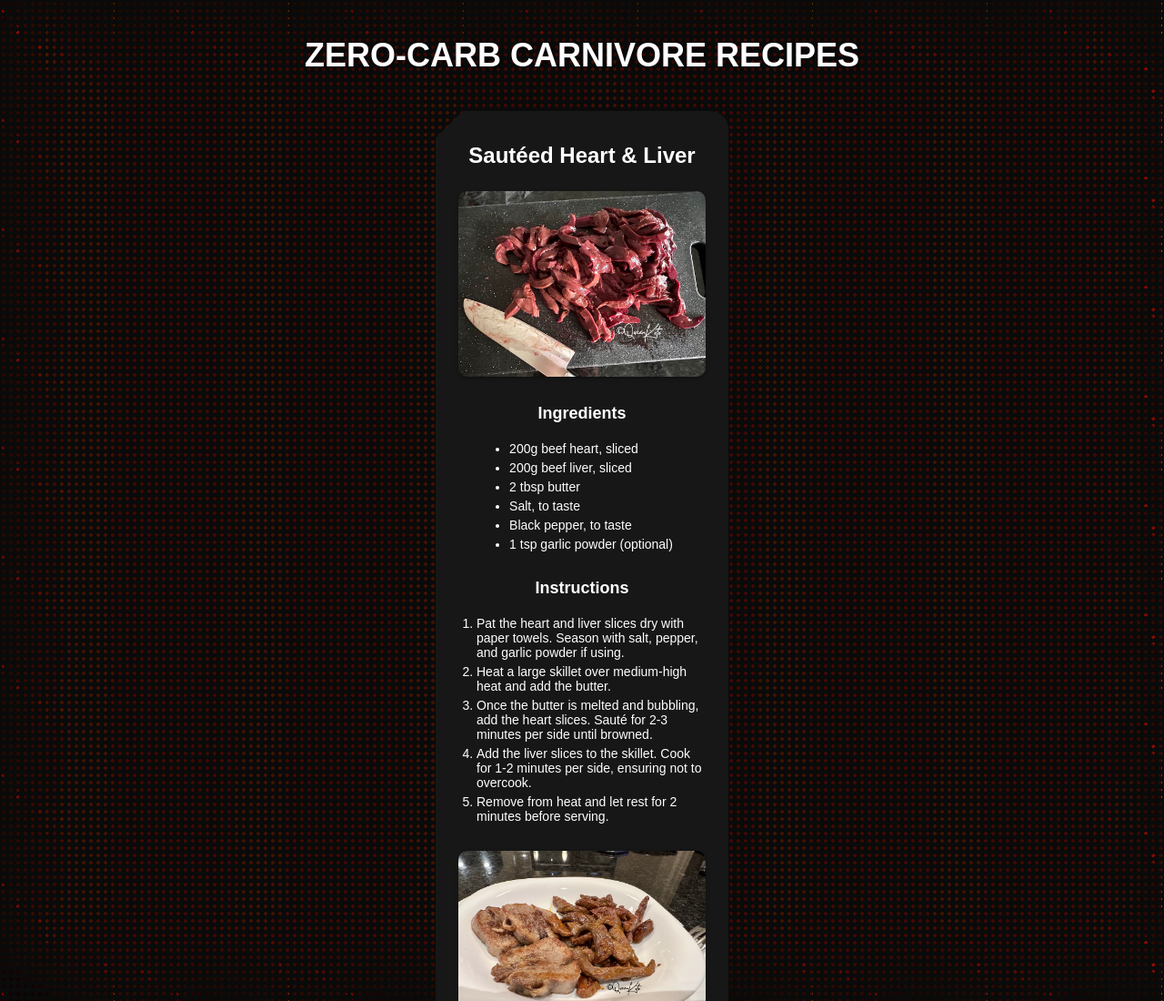
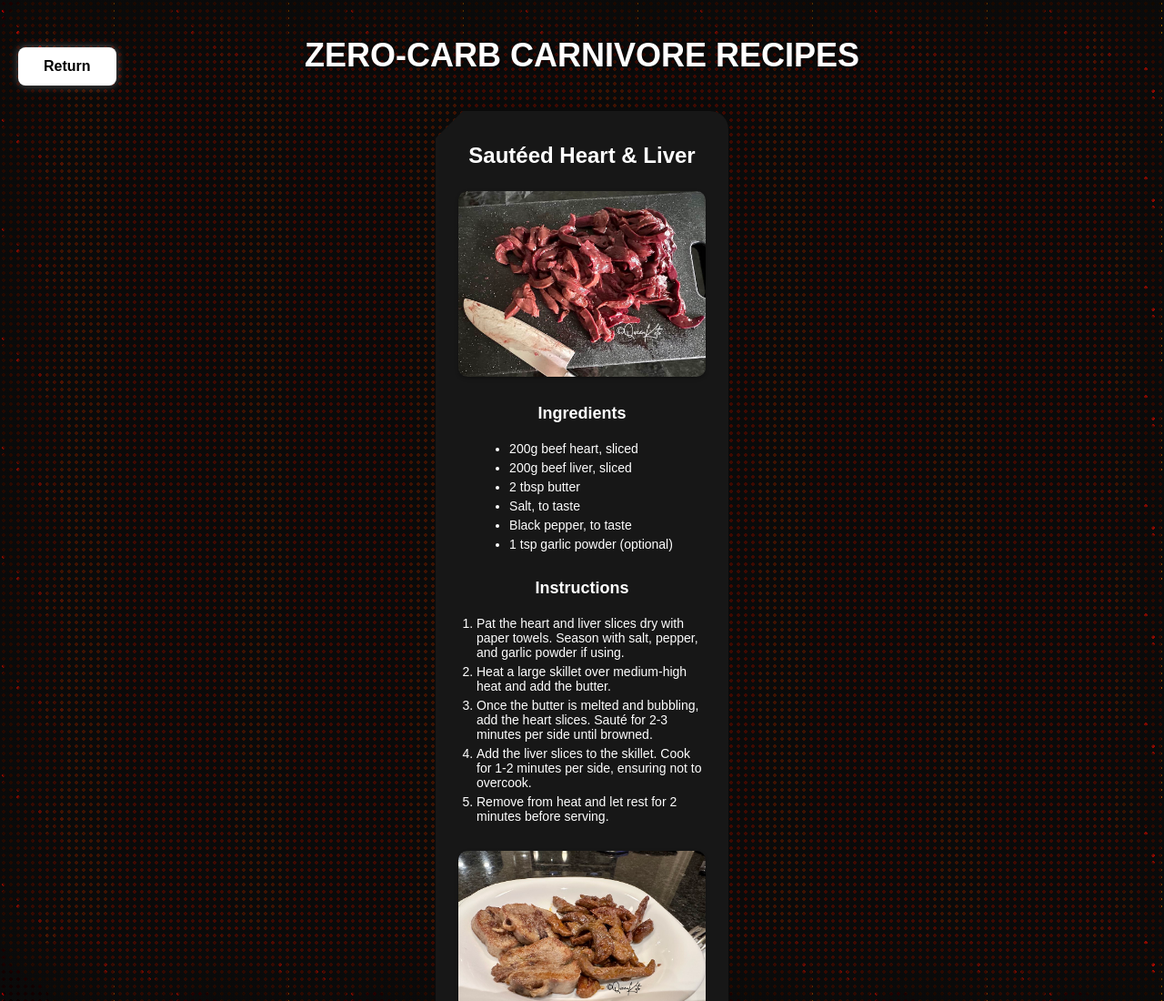
Before and after one commit to Gon-jpg/KochRezeptWebsite, a plain HTML site: page websiteGon-jpg/index.html in a window 1280 px wide. Shown: the top 1100 px of the page at 91% size. Drawn offline with Linux system fonts and the light colour scheme.

Commit message:
added return button for both pages
- a return button that leads back to the homepage

```diff
--- a/websiteFelipeSpiderman/style.css
+++ b/websiteFelipeSpiderman/style.css
@@ -27,6 +27,7 @@ body {
 }
 
 main {
+  z-index: 8;
   display: flex;
   flex-direction: column;
   justify-content: space-between;
@@ -39,7 +40,6 @@ main {
   height: 1800px;
 }
 
-/* Syrup-drip accent */
 .ingredients-table::after {
   content: '';
   position: absolute;
@@ -204,3 +204,19 @@ div.nutri-main {
   font-weight: 700;
   line-height: normal;
 }
+.home-btn {
+  z-index: 9;
+  position : fixed;
+  margin-top: 4vh;
+  align-self: flex-start;
+  background-color: var(--clr-primary-one);
+  color: var(--clr-neutral-one);
+  padding: 12px 28px;
+  border: none;
+  border-radius: 8px;
+  font-size: 1rem;
+  font-family: 'Outfit', sans-serif;
+  font-weight: 600;
+  cursor: pointer;
+  box-shadow: 0 2px 8px rgba(0,0,0,0.04);
+}
--- a/websiteGon-jpg/index.html
+++ b/websiteGon-jpg/index.html
@@ -1,20 +1,20 @@
 <!DOCTYPE html>
 <html lang="en">
   <head>
-    <meta charset="UTF-8">
-    <meta name="viewport" content="width=device-width, initial-scale=1.0">
+    <meta charset="UTF-8" />
+    <meta name="viewport" content="width=device-width, initial-scale=1.0" />
     <title>Zero-Carb Carnivore Recipe</title>
-    <link rel="stylesheet" href="style.css">
+    <link rel="stylesheet" href="style.css" />
   </head>
   <body>
     <div class="container-wrapper">
       <header>
         <h1>Zero-Carb Carnivore Recipes</h1>
       </header>
-
+      <button class="home-btn" onClick="document.location='../index.html'">Return</button>
       <section class="recipe-card">
         <h2>Sautéed Heart & Liver</h2>
-            <img src="assets/image1.jpeg" alt="Image 1" class="recipe-image">
+        <img src="assets/image1.jpeg" alt="Image 1" class="recipe-image" />
         <h3>Ingredients</h3>
         <ul>
           <li>200g beef heart, sliced</li>
@@ -26,13 +26,24 @@
         </ul>
         <h3>Instructions</h3>
         <ol>
-                <li>Pat the heart and liver slices dry with paper towels. Season with salt, pepper, and garlic powder if using.</li>
-                <li>Heat a large skillet over medium-high heat and add the butter.</li>
-                <li>Once the butter is melted and bubbling, add the heart slices. Sauté for 2-3 minutes per side until browned.</li>
-                <li>Add the liver slices to the skillet. Cook for 1-2 minutes per side, ensuring not to overcook.</li>
+          <li>
+            Pat the heart and liver slices dry with paper towels. Season with
+            salt, pepper, and garlic powder if using.
+          </li>
+          <li>
+            Heat a large skillet over medium-high heat and add the butter.
+          </li>
+          <li>
+            Once the butter is melted and bubbling, add the heart slices. Sauté
+            for 2-3 minutes per side until browned.
+          </li>
+          <li>
+            Add the liver slices to the skillet. Cook for 1-2 minutes per side,
+            ensuring not to overcook.
+          </li>
           <li>Remove from heat and let rest for 2 minutes before serving.</li>
         </ol>
-            <img src="assets/image2.jpeg" alt="Image 2" class="recipe-image">
+        <img src="assets/image2.jpeg" alt="Image 2" class="recipe-image" />
       </section>
 
       <footer>
--- a/websiteGon-jpg/style.css
+++ b/websiteGon-jpg/style.css
@@ -315,3 +315,25 @@ footer p {
         max-height: 200px; /* Smaller cap for mobile screens */
     }
 }
+.home-btn {
+    z-index: 9;
+    position: fixed;
+    margin-top: 4vh;
+    align-self: flex-start;
+    background-color: #ffffff;
+    color: #000000;
+    padding: 12px 28px;
+    border: none;
+    border-radius: 8px;
+    font-size: 1rem;
+    font-family: 'Outfit', sans-serif;
+    font-weight: 600;
+    cursor: pointer;
+    box-shadow: 0 0 10px rgba(255, 255, 255, 0.3);
+    transition: all 0.3s ease;
+}
+
+.home-btn:hover {
+    background-color: #f0f0f0;
+    transform: scale(1.05);
+}
```
Also changed, not shown: websiteFelipeSpiderman/index.html (+24 -25 lines). Lines whose indentation alone changed are shown as unchanged.
